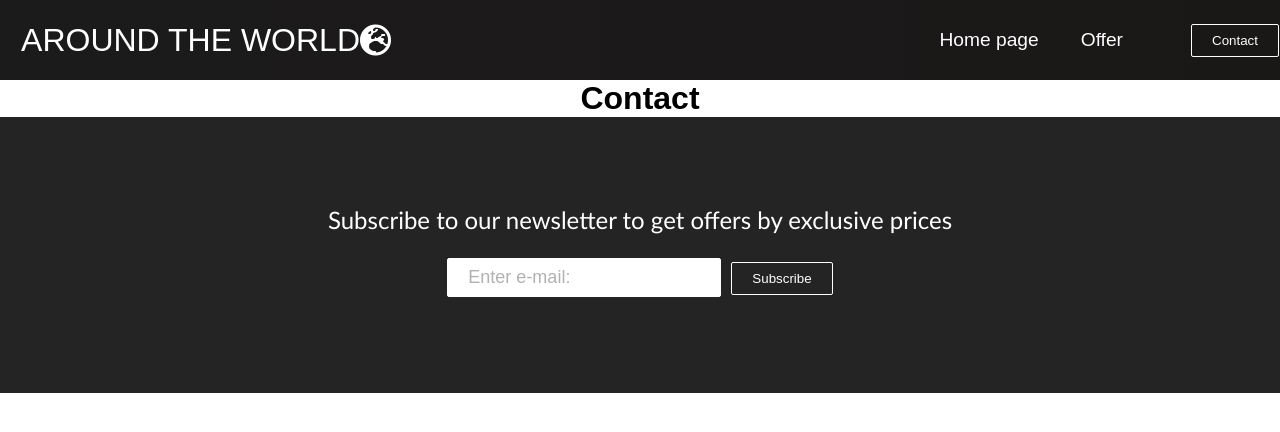
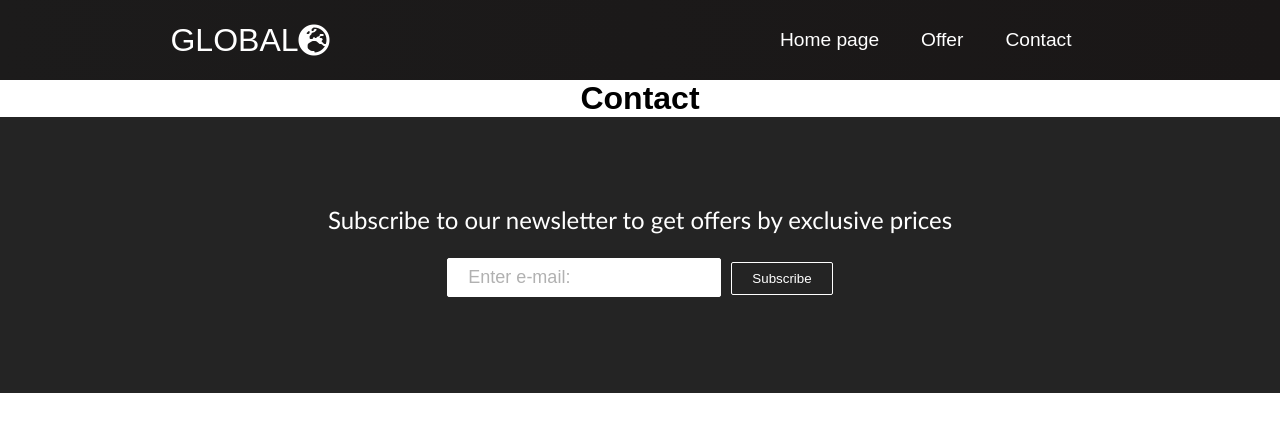
Before and after one commit to DavidCuturilo/ITEH_React, a React (Create React App) app: page /contact in a window 1280 px wide. Shown: the top 432 px of the page. Built offline with nearby package versions, Linux system fonts and the light colour scheme.

Commit message:
Navbar updated, footer added to home page

```diff
--- a/src/App.css
+++ b/src/App.css
@@ -3,6 +3,19 @@
   margin: 0;
   padding: 0;
   font-family: 'PT Sans', sans-serif;
+}
+
+.ponuda{
+  margin-top: 30px;
+}
+
+.body{
+  background: url('./images/pozadina.jpg') center center/cover no-repeat;
+  height: 700px;
+  width: 100%;
+
+  margin: 0;
+  padding-top: 30px;
 }
 
 .home,
--- a/src/components/Button.js
+++ b/src/components/Button.js
@@ -11,7 +11,7 @@ export const Button = ({children, type, onClick,
          const checkButtonSize = Sizes.includes(buttonSize) ? buttonSize : Sizes[0]
 
          return (
-             <Link to = '/offer' className='btn-mobile'>
+             <Link to = '/contact' className='btn-mobile'>
                  <button
                  className={`btn ${checkButtonStyle} ${checkButtonSize}`}
                  onClick ={onClick}
--- a/src/components/Navbar.js
+++ b/src/components/Navbar.js
@@ -1,8 +1,6 @@
 import React,{useState,useEffect} from 'react';
 import {Link} from 'react-router-dom';
 import './Navbar.css';
-import {Button} from './Button';
-
 function Navbar(){
     const [click, setClick] = useState(false);
     const [button,setButton] = useState(true);
@@ -28,7 +26,7 @@ function Navbar(){
         <nav className="navbar">
             <div className="navbar-container">
             <Link to="/" className="navbar-logo" onClick={closeMobileMenu}>
-            AROUND THE WORLD <i className="fas fa-globe-europe"></i>
+            GLOBAL  <i className="fas fa-globe-europe"></i>
             </Link>
             <div className="menu-icon" onClick={handleClick}>
                 <i className={click ? 'fas fa-times' : 'fas fa-bars'}/>
@@ -45,8 +43,14 @@ function Navbar(){
                  </Link>
              </li>
 
+             <li className="nav-item">
+                 <Link to='/contact' className='nav-links' onClick={closeMobileMenu}>
+                    Contact
+                 </Link>
+             </li>
+
             </ul>
-            {button && <Button buttonStyle='btn--outline'>Contact</Button>}
+            {/* {button && <Button buttonStyle='btn--outline'>Contact</Button>} */}
             </div>
         </nav>
     )
--- a/src/components/Section.js
+++ b/src/components/Section.js
@@ -7,15 +7,11 @@ import {Button} from './Button';
 function Section() {
     return (
         <div className='hero-container'>
-            <video src='/video/travel.mp4' autoPlay loop muted/>
-
             <h1>Travel with us!</h1>
             <p>Explore the planet</p>
             <div className="hero-btns">
                 <Button className='btns' buttonStyle = 'btn--outline'
                 buttonSize='btn--large'>Begin</Button>
-
-
             </div>
         </div>
     )
--- a/src/pages/Home.js
+++ b/src/pages/Home.js
@@ -1,6 +1,7 @@
 import React from 'react'
 import '../App.css'
 import Cards from '../components/Cards';
+import Footer from '../components/Footer';
 import Section from '../components/Section';
 
 
@@ -9,6 +10,7 @@ function Home(){
         <>
         <Section/>
         <Cards/>
+        <Footer/>
         </>
     );
 }
```
Also changed, not shown: src/images/pozadina.jpg (added).
